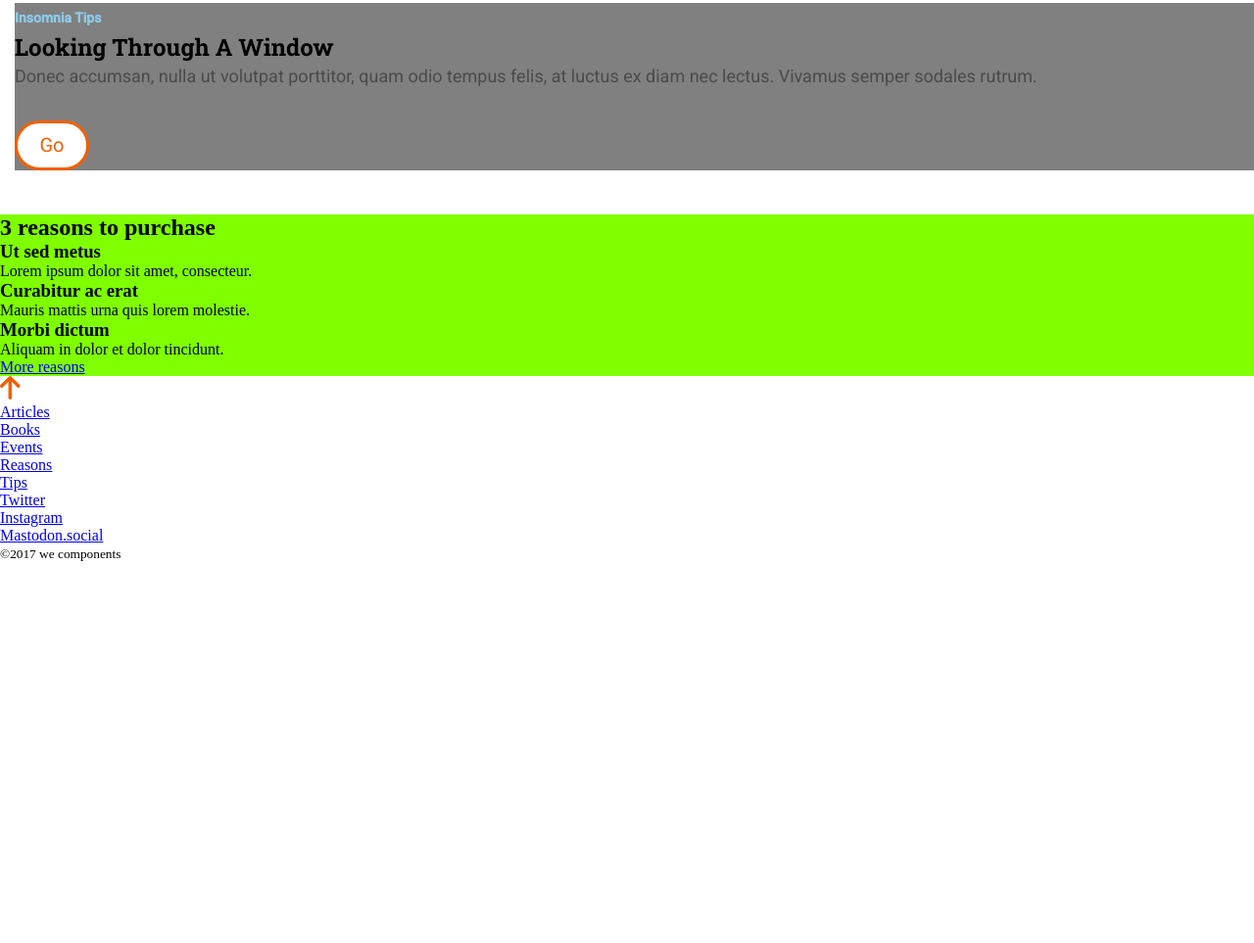
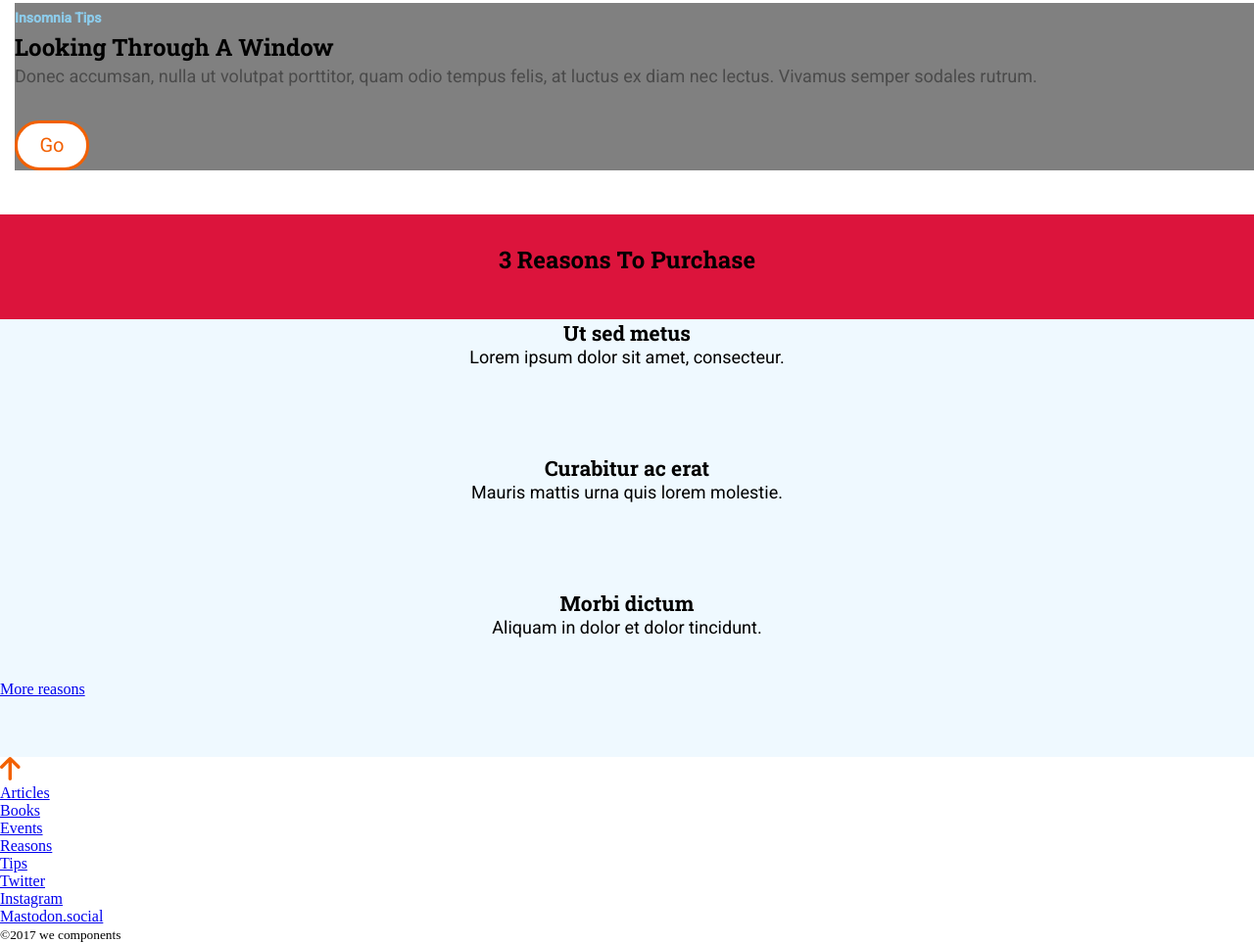
Before and after one commit to Adalab/modulo-1-evaluacion-final-almudenabr, a website: page src/html/index.html in a window 1280 px wide. Shown: the part 827-1790 px from the top of the page at 98% size. Before the commit the page ends 1401 px from the top, so only its background shows below. Drawn offline with nearby package versions, Linux system fonts and the light colour scheme; files that its build step writes are made by us from their sources; files whose address does not match are found by name.

Commit message:
start css section2

```diff
--- a/src/html/partials/main-section-reasons.html
+++ b/src/html/partials/main-section-reasons.html
@@ -1,19 +1,25 @@
-<section class="reasons" id="3reasons">
+<section class="section2" id="3reasons">
   <article>
-    <h2>3 reasons to purchase</h2>
-    <div>
-      <div>
-        <h3>Ut sed metus</h3>
-        <p>Lorem ipsum dolor sit amet, consecteur.</p>
-      </div>
-      <div>
-        <h3>Curabitur ac erat</h3>
-        <p>Mauris mattis urna quis lorem molestie.</p>
-      </div>
-      <div>
-        <h3>Morbi dictum</h3>
-        <p>Aliquam in dolor et dolor tincidunt.</p>
-      </div>
+    <h2 class="section2__title">3 reasons to purchase</h2>
+    <div class="section2__title__article">
+      <article class="section2__title__article__art1">
+        <h3 class="section2__title__article__art1--title">Ut sed metus</h3>
+        <p class="section2__title__article__art1--text">
+          Lorem ipsum dolor sit amet, consecteur.
+        </p>
+      </article>
+      <article class="section2__title__article__art2">
+        <h3 class="section2__title__article__art2--title">Curabitur ac erat</h3>
+        <p class="section2__title__article__art2--text">
+          Mauris mattis urna quis lorem molestie.
+        </p>
+      </article>
+      <article class="section2__title__article__art3">
+        <h3 class="section2__title__article__art3--title">Morbi dictum</h3>
+        <p class="section2__title__article__art3--text">
+          Aliquam in dolor et dolor tincidunt.
+        </p>
+      </article>
     </div>
     <a href="https://adalab.es/" target="_blank" title="Know more reasons"
       >More reasons
--- a/src/scss/core/_variables.scss
+++ b/src/scss/core/_variables.scss
@@ -7,4 +7,5 @@ $color-white: #ffffff;
 $color-hamburguer-menu: #0271bc;
 $color-lightblue: #8ccbea;
 $color-orange: #f26002;
+$color-iceblue: #eff9ff;
 // $color-secondary: #999;
--- a/src/scss/layout/_main-section-reasons.scss
+++ b/src/scss/layout/_main-section-reasons.scss
@@ -1,3 +1,44 @@
-.reasons {
-  background: chartreuse;
+.section2 {
+  background: $color-iceblue;
+  padding-bottom: 60px;
+
+  &__title {
+    background: crimson;
+    text-align: center;
+    font-family: $font-title;
+    text-transform: capitalize;
+    padding-top: 30px;
+    padding-bottom: 45px;
+
+    &__article {
+      display: grid;
+      grid-template-columns: 1fr;
+      grid-template-rows: 93px 93px 93px;
+      grid-row-gap: 45px;
+      grid-template-areas: "ut" "curabitur" "morbi";
+      // align-content: center;
+
+      &__art1 {
+        grid-area: ut;
+      }
+      &__art2 {
+        grid-area: curabitur;
+      }
+      &__art3 {
+        grid-area: morbi;
+      }
+      &__art1,
+      &__art2,
+      &__art3 {
+        text-align: center;
+        font-size: 1.125rem; //18px
+        &--title {
+          font-family: $font-title;
+        }
+        &--text {
+          font-family: $font-main;
+        }
+      }
+    }
+  }
 }
```
